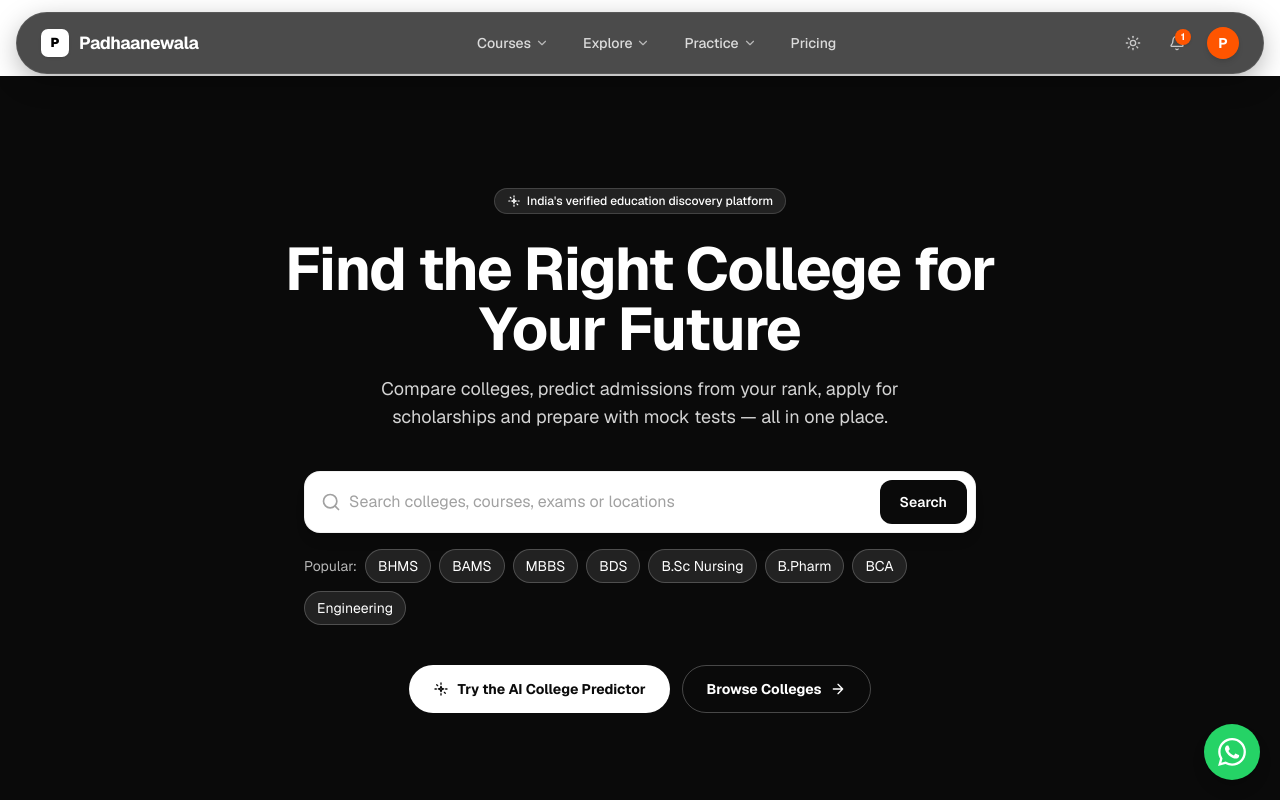
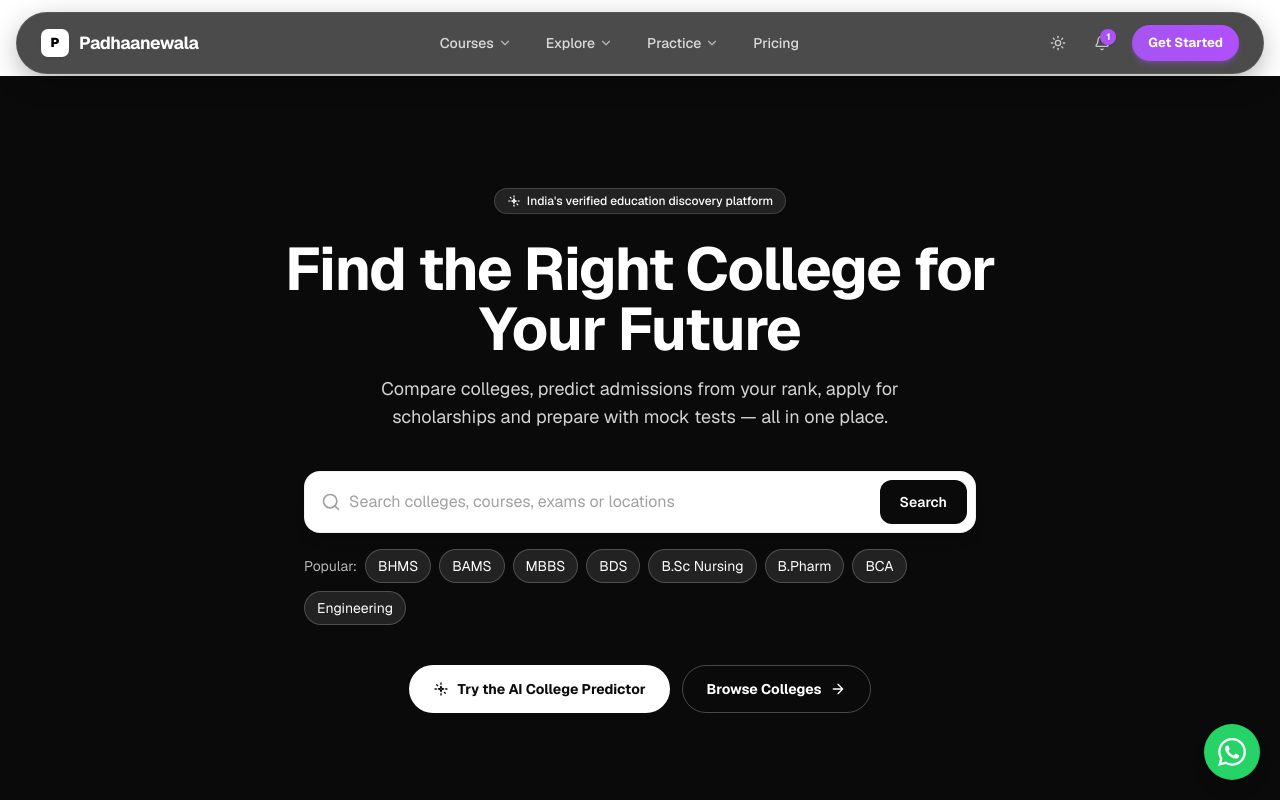
Before and after one commit to varunhunakunti2-crypto/Padhaanewala_Education, a Next.js app in the folder padhaanewala/frontend/: page / in a window 1280 px wide. Shown: the top 800 px of the page. Built offline with nearby package versions, Linux system fonts and the light colour scheme.

Commit message:
feat(frontend): refine navbar with device breakpoints and Get Started CTA

```diff
--- a/padhaanewala/frontend/src/components/Header.tsx
+++ b/padhaanewala/frontend/src/components/Header.tsx
@@ -38,8 +38,7 @@
   });
 
   useEffect(() => {
-    // Immediately sync scroll position on reload/mount
-    setScrolled(window.scrollY > 30);
+    queueMicrotask(() => setScrolled(window.scrollY > 30));
 
     const handleResize = () => {
       const width = window.innerWidth;
@@ -178,17 +177,21 @@
                 className="relative flex h-9 w-9 items-center justify-center rounded-full text-white/70 transition-all duration-200 hover:bg-white/10 hover:text-white active:scale-95"
               >
                 <Bell className="h-4 w-4" />
-                <span className="absolute right-1 top-1 flex h-4 min-w-[16px] items-center justify-center rounded-full bg-[#ff5500] px-1 text-[9.5px] font-bold leading-none text-white shadow-sm">
+                <span className="absolute right-1 top-1 flex h-4 min-w-[16px] items-center justify-center rounded-full bg-gradient-to-r from-[#A654F0] to-[#B04FFF] px-1 text-[9.5px] font-bold leading-none text-white shadow-sm">
                   1
                 </span>
               </button>
-              <button
-                type="button"
-                aria-label="Your profile"
-                className="ml-1 flex h-8 w-8 items-center justify-center rounded-full bg-[#ff5500] text-sm font-bold text-white shadow-md transition-all duration-200 hover:scale-105 hover:shadow-orange-500/30 active:scale-95"
+              <Link
+                href="/auth/signup"
+                className="group relative ml-1 inline-flex h-9 items-center justify-center overflow-hidden rounded-full bg-gradient-to-r from-[#A654F0] to-[#B04FFF] px-4 text-[13px] font-bold text-white shadow-md shadow-[#A654F0]/30 transition-all duration-200 hover:scale-[1.03] hover:shadow-[#B04FFF]/50 active:scale-95 whitespace-nowrap"
               >
-                P
-              </button>
+                <div className="relative h-4.5 overflow-hidden">
+                  <div className="flex flex-col transition-transform duration-300 ease-out group-hover:-translate-y-1/2">
+                    <span className="flex h-4.5 items-center justify-center whitespace-nowrap">Get Started</span>
+                    <span className="flex h-4.5 items-center justify-center whitespace-nowrap">Login →</span>
+                  </div>
+                </div>
+              </Link>
             </div>
 
             {/* Mobile Hamburger Button */}
@@ -244,14 +247,23 @@
                     className="relative flex h-9 w-9 items-center justify-center rounded-full text-neutral-300 transition-colors duration-150 hover:bg-white/10 hover:text-white"
                   >
                     <Bell className="h-4 w-4" />
-                    <span className="absolute right-1 top-1 flex h-4 min-w-[16px] items-center justify-center rounded-full bg-[#ff5500] px-1 text-[9.5px] font-bold leading-none text-white">
+                    <span className="absolute right-1 top-1 flex h-4 min-w-[16px] items-center justify-center rounded-full bg-gradient-to-r from-[#A654F0] to-[#B04FFF] px-1 text-[9.5px] font-bold leading-none text-white">
                       1
                     </span>
                   </button>
                 </div>
-                <div className="flex h-8 w-8 items-center justify-center rounded-full bg-[#ff5500] text-sm font-bold text-white shadow-sm">
-                  P
-                </div>
+                <Link
+                  href="/auth/signup"
+                  onClick={() => setOpen(false)}
+                  className="group relative inline-flex h-8.5 items-center justify-center overflow-hidden rounded-full bg-gradient-to-r from-[#A654F0] to-[#B04FFF] px-4 text-xs font-bold text-white shadow-sm transition-all duration-200"
+                >
+                  <div className="relative h-4 overflow-hidden">
+                    <div className="flex flex-col transition-transform duration-300 ease-out group-hover:-translate-y-1/2">
+                      <span className="flex h-4 items-center justify-center whitespace-nowrap">Get Started</span>
+                      <span className="flex h-4 items-center justify-center whitespace-nowrap">Login →</span>
+                    </div>
+                  </div>
+                </Link>
               </div>
             </nav>
           </motion.div>
```
